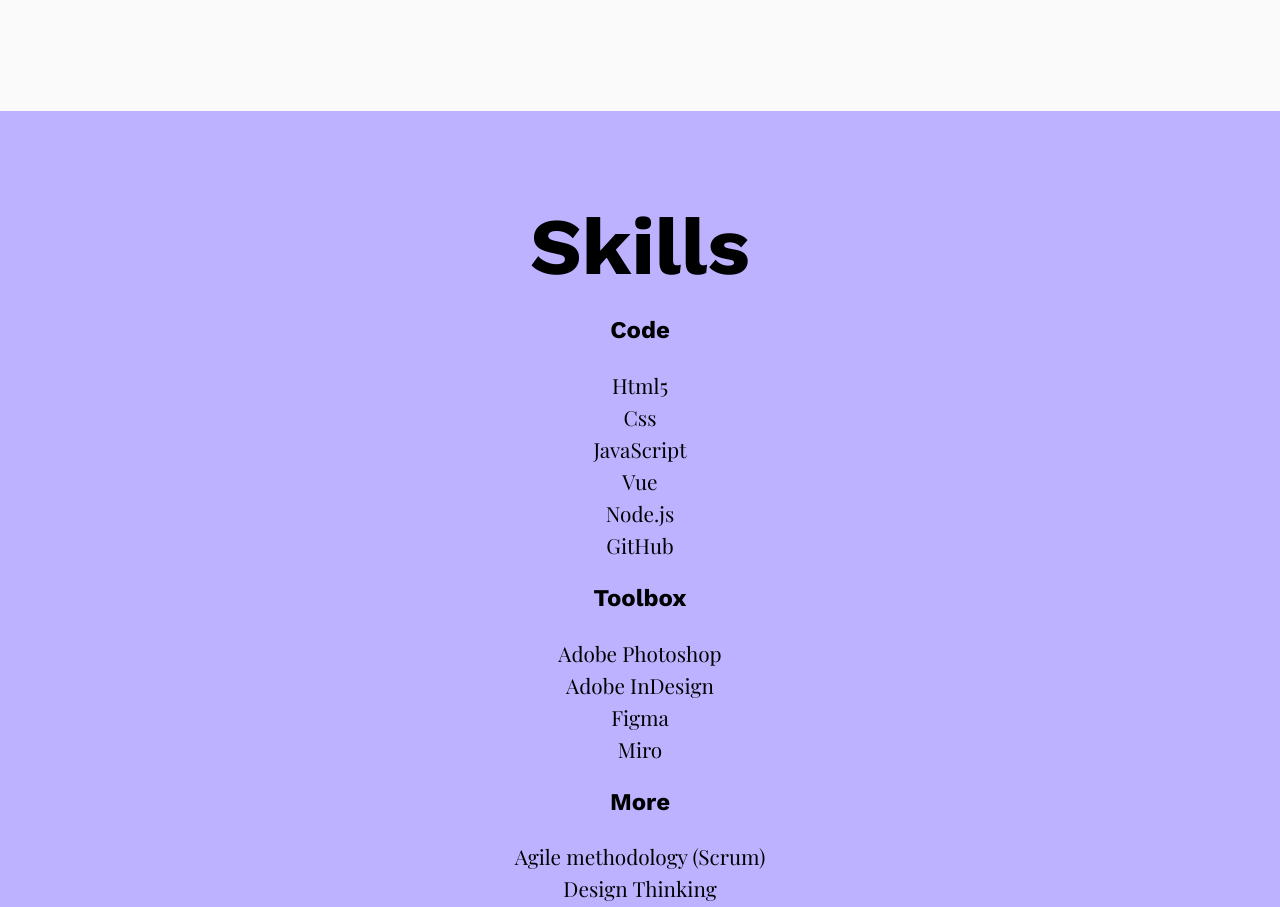
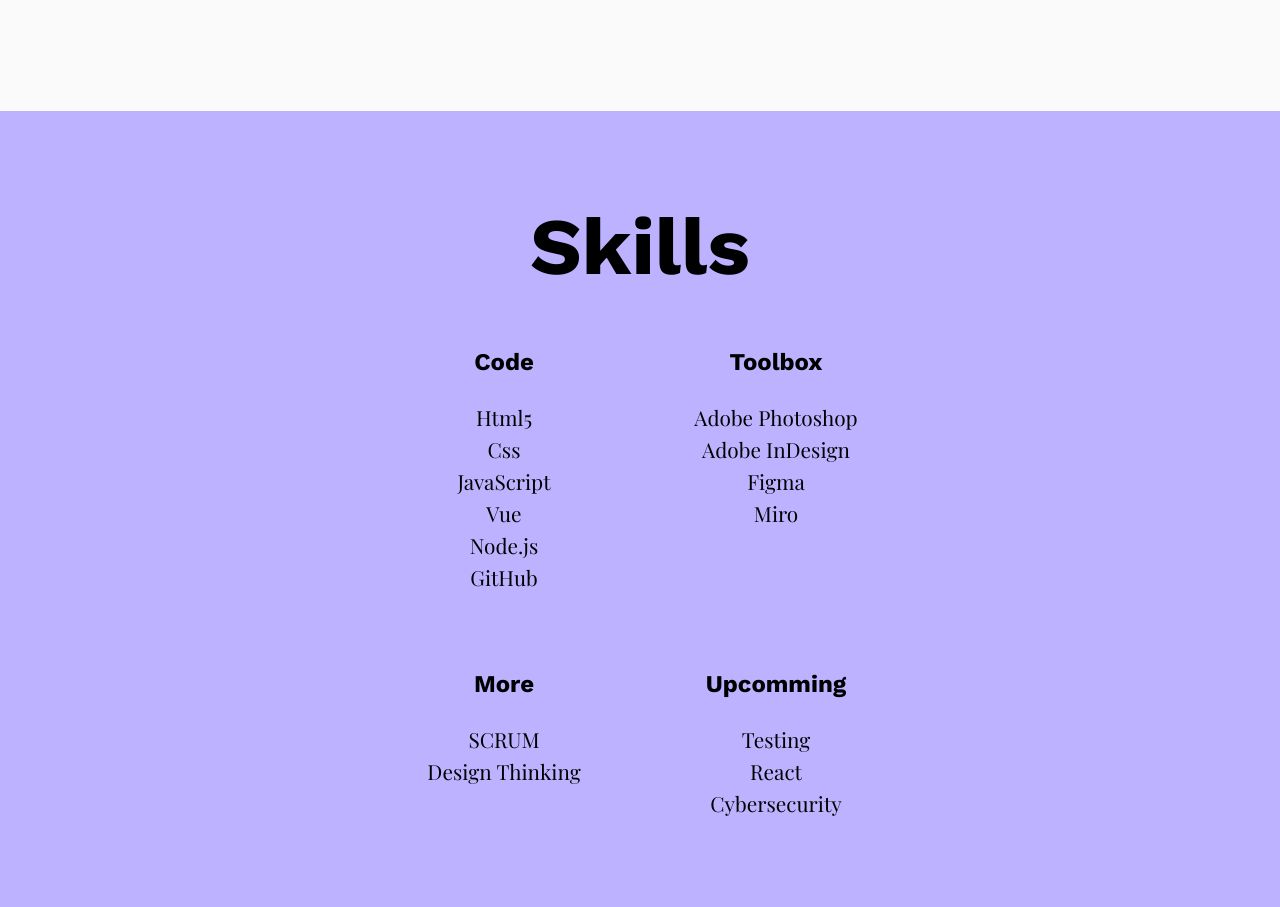
Before and after one commit to matildasoderhall/portfolio, a website built with Vite: page index.html in a window 1280 px wide. Shown: the part 2893-3800 px from the top of the page. Built offline with nearby package versions, Linux system fonts and the light colour scheme; a web font is replaced by a local one.

Commit message:
add layout and style to skills container

```diff
--- a/index.html
+++ b/index.html
@@ -46,6 +46,7 @@
     </main>
     <section class="skills-container">
       <h2>Skills</h2>
+      <div class="code-skills">
         <h3>Code</h3>
         <ul>
           <li>Html5</li>
@@ -55,6 +56,8 @@
           <li>Node.js</li>
           <li>GitHub</li>
         </ul>
+      </div>
+      <div class="toolbox-skills">
         <h3>Toolbox</h3>
         <ul>
           <li>Adobe Photoshop</li>
@@ -62,17 +65,22 @@
           <li>Figma</li>
           <li>Miro</li>
         </ul>
+      </div>
+      <div class="more-skills">
         <h3>More</h3>
         <ul>
-        <li>Agile methodology (Scrum)</li>
+          <li>SCRUM</li>
           <li>Design Thinking</li>
         </ul>
+      </div>
+     <div class="upcomming-skills">
       <h3>Upcomming</h3>
       <ul>
         <li>Testing</li>
         <li>React</li>
         <li>Cybersecurity</li>
       </ul>
+     </div>
     </section>
     <footer>
      <h2>Get in touch!</h2>
--- a/src/styles/_tablet.scss
+++ b/src/styles/_tablet.scss
@@ -92,3 +92,20 @@
     gap: 1.3rem;
   }
 }
+
+// -------------------------------------------------------------
+// ---------------------- Project cards ------------------------
+// -------------------------------------------------------------
+
+.skills-container {
+  display: grid;
+  grid-template-columns: repeat(2, 1fr);
+  gap: 2rem;
+  padding-inline: 30vw;
+  text-align: center;
+
+  h2 {
+    grid-column: 1 / -1;
+    text-align: center;
+  }
+}
```
Lines whose indentation alone changed are shown as unchanged.
